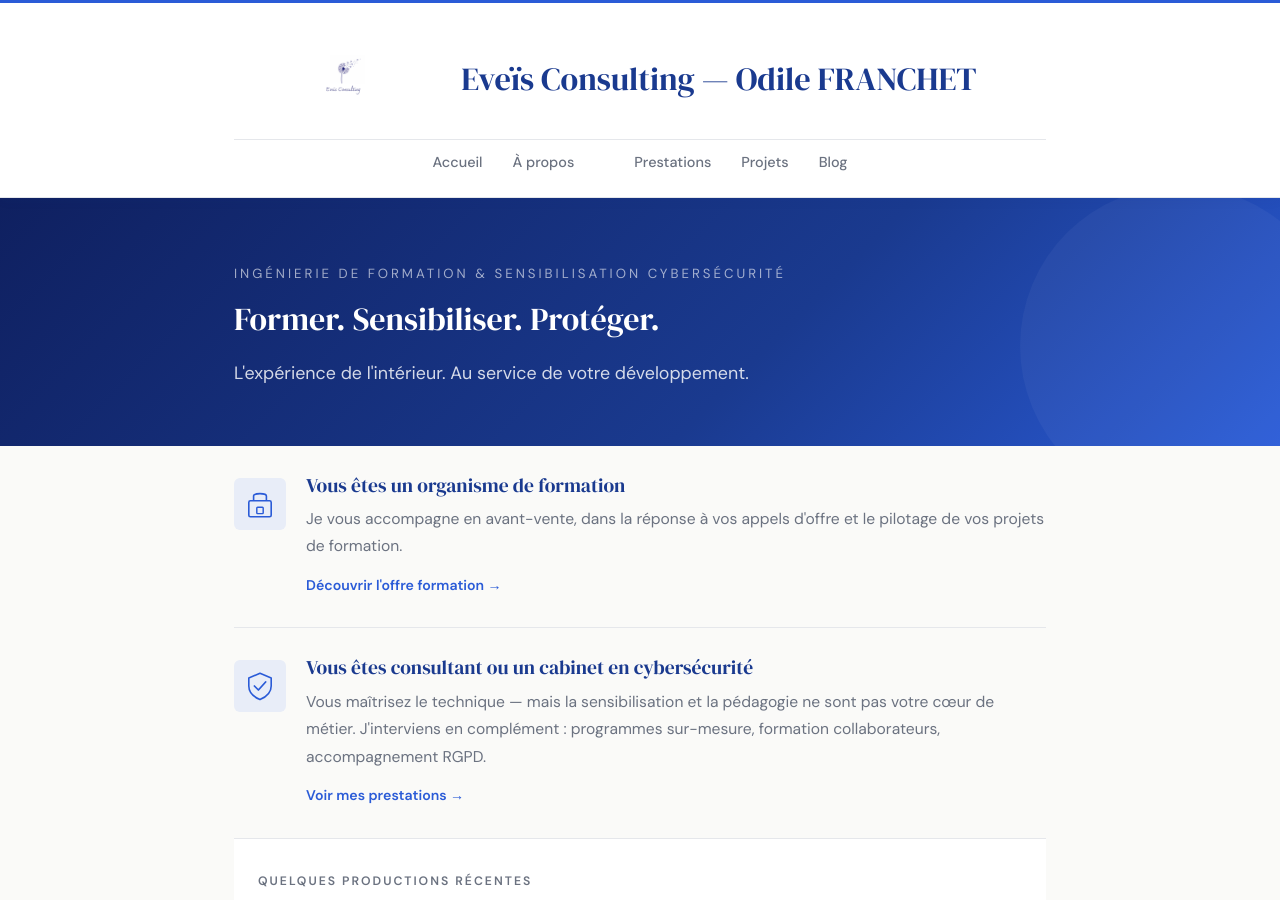
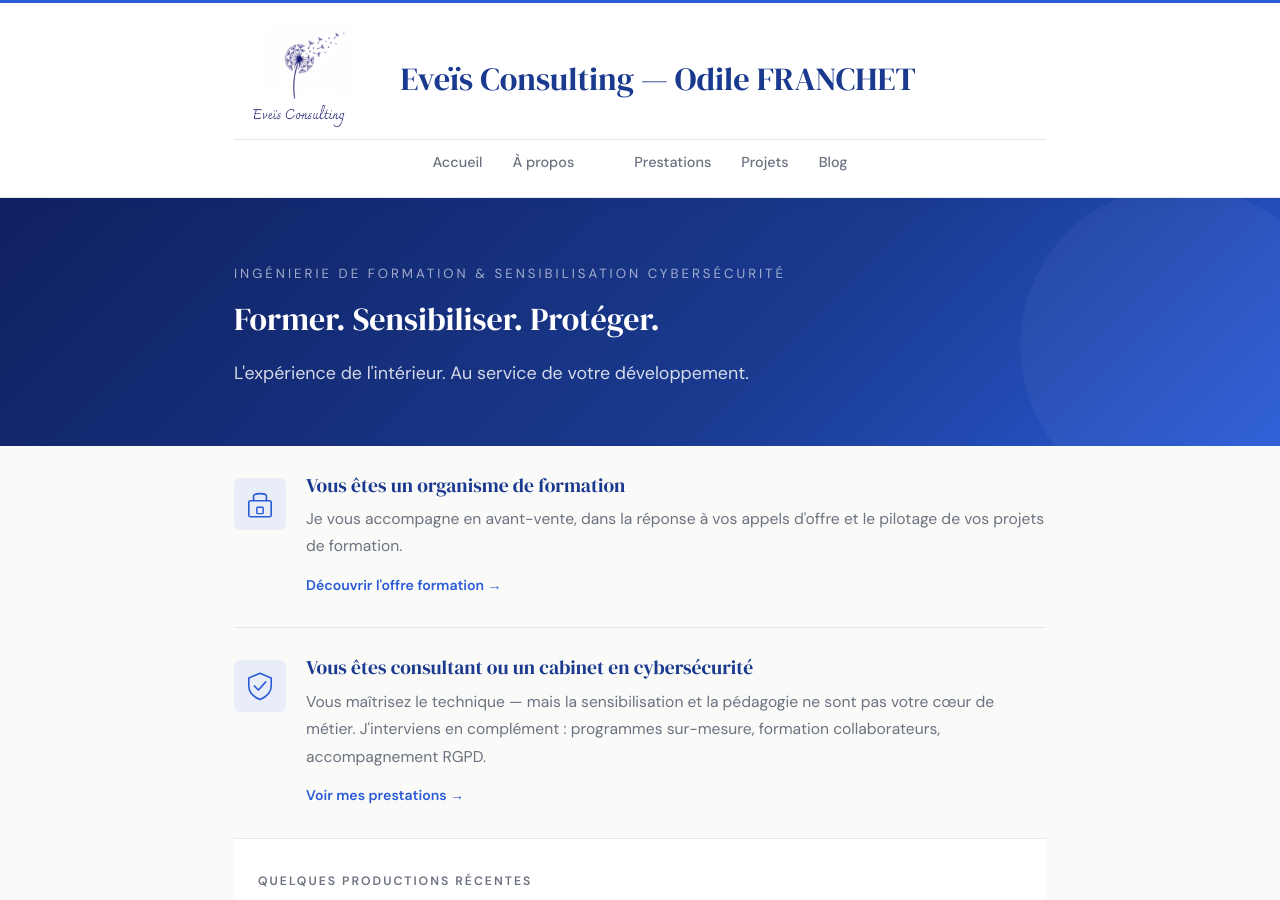
Before and after one commit to ofranchet73/eveis-consulting, a Jekyll site: the page built from index.md, in a window 1280 px wide and 900 px high. Built offline with Jekyll 4.4.1, drawn with Linux system fonts in a browser that asks for light colours.

Commit message:
Update default.html

```diff
--- a/_layouts/default.html
+++ b/_layouts/default.html
@@ -14,7 +14,7 @@
   <header class="site-header">
     <div class="header-inner">
       <div style="display:flex; align-items:center; gap:14px;">
-      <img src="{{ '/images/logo_eveis.png' | relative_url }}" alt="Eveïs Consulting" style="height:120px; width:auto; display:block;">
+      <img src="{{ '/images/logo_eveis1.png' | relative_url }}" alt="Eveïs Consulting" style="height:120px; width:auto; display:block;">
       <a class="site-title" href="{{ '/' | relative_url }}">{{ site.title }}</a>
     </div>
       <div class="header-nav">
```
